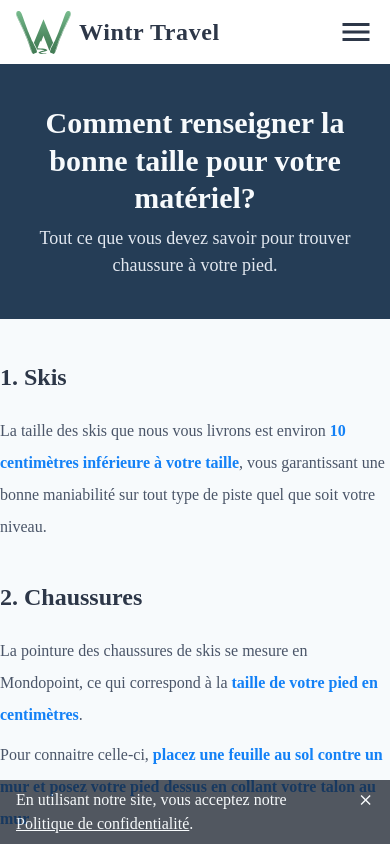
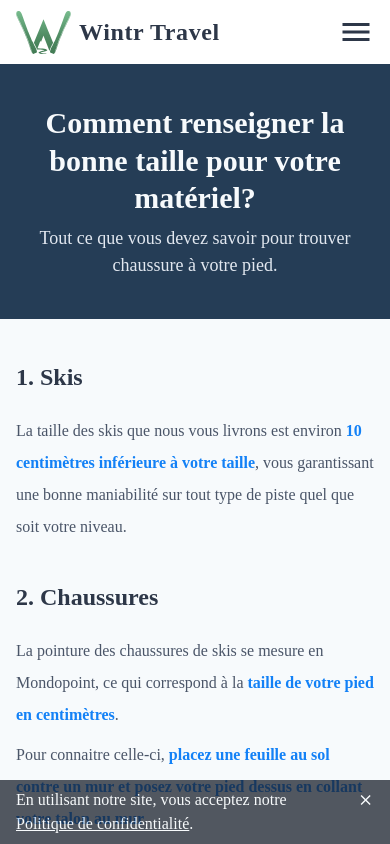
Before and after one commit to MLerasle/wintr-travel, a Next.js app: page /sizes in a window 390 px wide. Shown: the top 844 px of the page. Built offline with nearby package versions, Linux system fonts and the light colour scheme; no server answers; a web font is replaced by a local one.

Commit message:
Fix padding issues

```diff
--- a/pages/faq.js
+++ b/pages/faq.js
@@ -23,7 +23,8 @@ const Faq = () => {
             Trouvez les réponses à vos questions.
           </p>
         </header>
-        <ul className="max-w-screen-lg mx-auto mt-10">
+
+        <ul className="px-4 xl:px-0 max-w-screen-lg mx-auto mt-10">
           <Question query="Où en est ma commande ?">
             <p className="py-1">
               Nous travaillons avec notre propre transporteur pour nous assurer
--- a/pages/sizes.js
+++ b/pages/sizes.js
@@ -32,7 +32,7 @@ const Sizes = () => {
             Tout ce que vous devez savoir pour trouver chaussure à votre pied.
           </p>
         </header>
-        <section className="md:text-lg pb-10 max-w-screen-lg mx-auto mt-10">
+        <section className="px-4 xl:px-0 md:text-lg pb-10 max-w-screen-lg mx-auto mt-10">
           <SizeSkis />
           <SizeShoes withDetails />
           <SizeHelmet withDetails />
```
